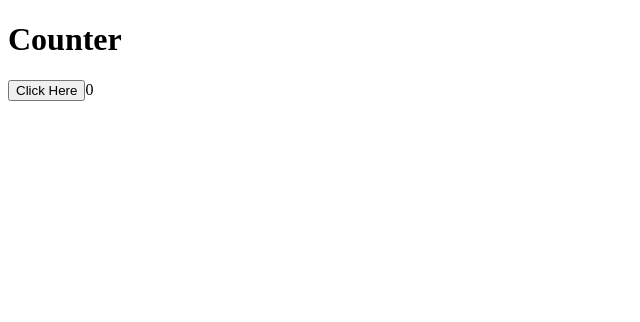
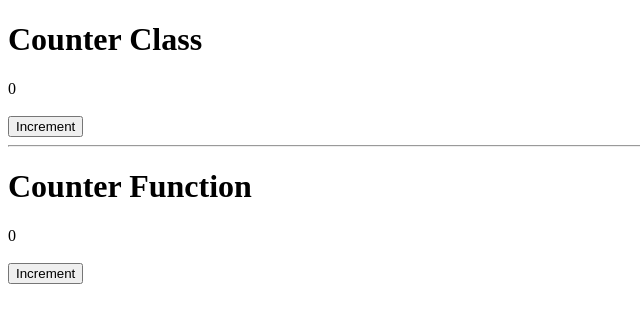
Before and after one commit to shrestharosy/react-hooks-intro, a React (Create React App) app: page / in a window 1280 px wide. Shown: the top 322 px of the page, without its empty margins (0-640 px from the left). Built offline with nearby package versions, Linux system fonts and the light colour scheme.

Commit message:
[FUNCTION] : Create counter class as function component

```diff
--- a/src/App.js
+++ b/src/App.js
@@ -1,10 +1,15 @@
 import React from 'react';
 
 import CounterClass from './components/CounterClass';
+import CounterFunction from './components/CounterFunction';
 
 function App() {
   return (
-    <CounterClass />
+    <React.Fragment>
+      <CounterClass />
+      <hr />
+      <CounterFunction />
+    </React.Fragment>
   );
 }
 
--- a/src/components/CounterClass.jsx
+++ b/src/components/CounterClass.jsx
@@ -6,17 +6,19 @@ class Counter extends Component {
   };
 
   incrementCount = () => {
-    this.setState({
-      count: this.state.count + 1
-    });
+    this.setState(prevState => ({
+      count: prevState.count + 1
+    }));
   };
 
   render() {
     return (
       <div>
-        <h1>Counter</h1>
-        <button onClick={this.incrementCount}>Click Here</button>
+        <h1>Counter Class</h1>
         {this.state.count}
+        <br/>
+        <br/>
+        <button onClick={this.incrementCount}>Increment</button>
       </div>
     );
   }
--- /dev/null
+++ b/src/components/CounterFunction.jsx
@@ -0,0 +1,22 @@
+import React, { useState } from 'react';
+
+const CounterFunction = () => {
+  const [count, setCount] = useState(0);
+
+  const incrementCount = () => {
+    setCount(count +1)
+  }
+
+
+  return (
+    <div>
+      <h1>Counter Function</h1>
+      {count}
+      <br/>
+      <br/>
+      <button onClick={incrementCount}>Increment</button>
+    </div>
+  );
+};
+
+export default CounterFunction;
```
